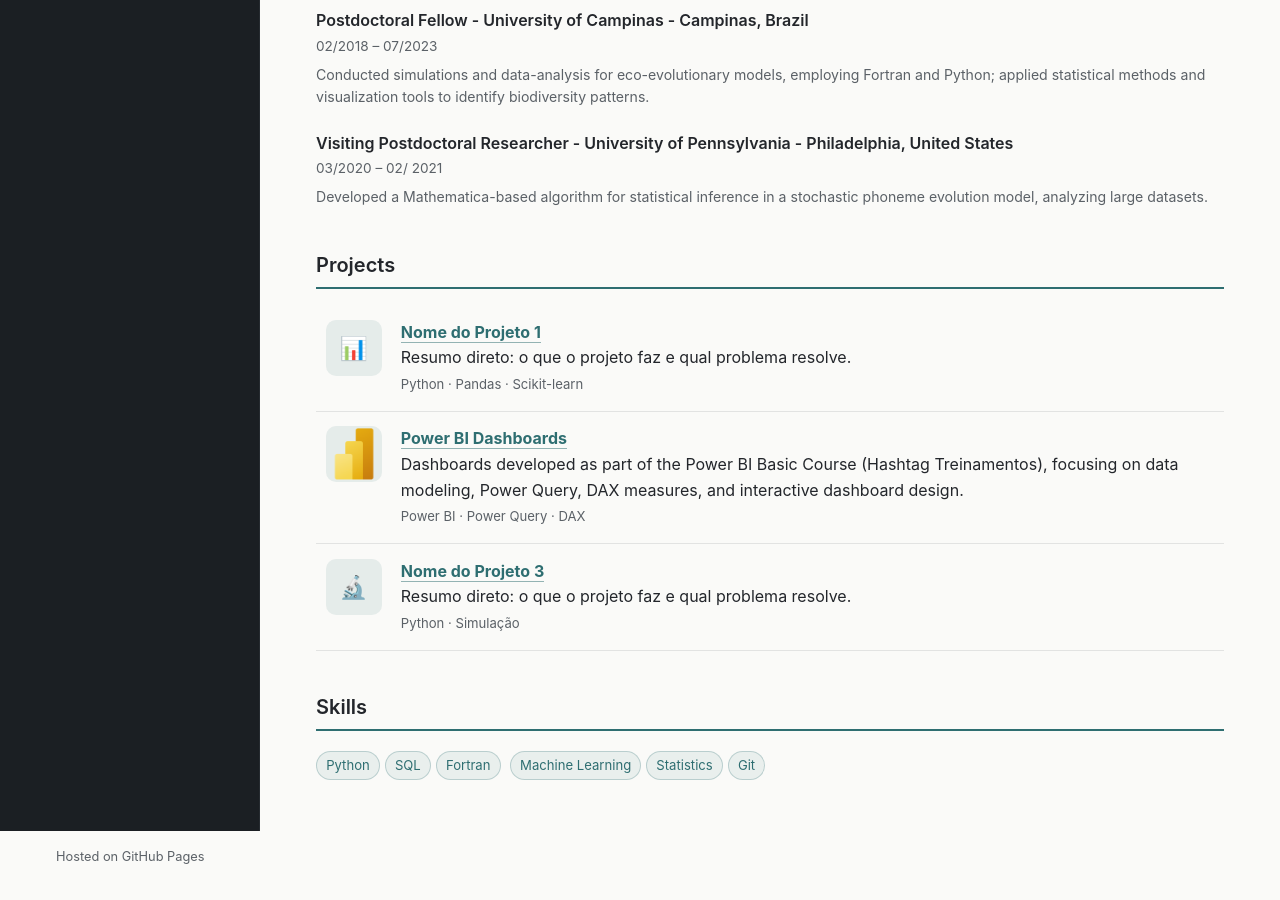
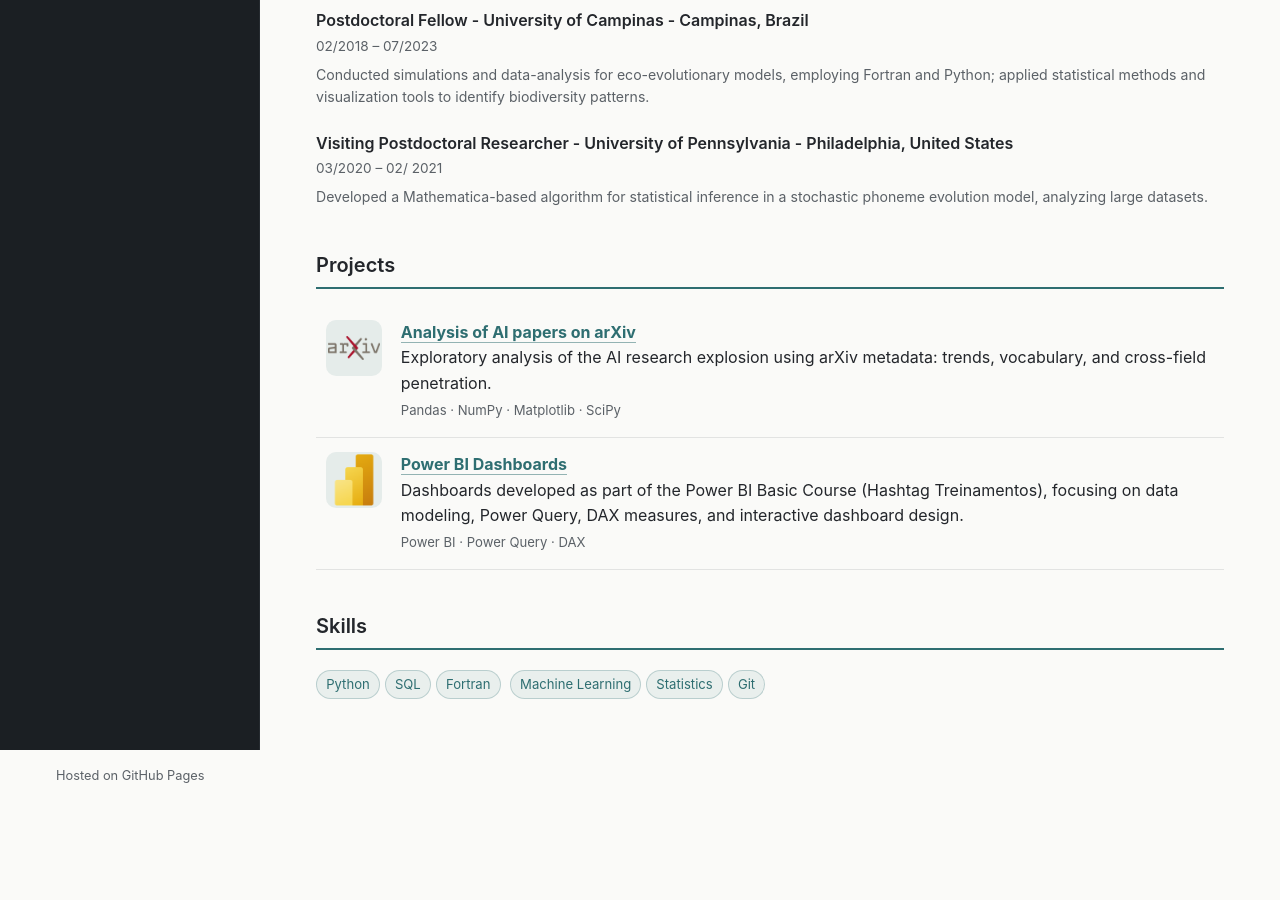
Before and after one commit to deborapr/deborapr.github.io, a Jekyll site: the page index.html, which Jekyll copies as it is, in a window 1280 px wide and 900 px high, scrolled down 695 px. Built offline with Jekyll 4.4.1, drawn with Linux system fonts in a browser that asks for light colours; after the commit the page ends 1514 px from its top, so only the background shows below that.

Commit message:
Revise project details and clean up HTML
Updated project links and descriptions in the projects table. Removed a commented-out project row.

```diff
--- a/index.html
+++ b/index.html
@@ -245,14 +245,16 @@
 
       <h2>Projects</h2>
       <table class="project-table">
+
         <tr>
-          <td class="icon-cell"><div class="icon-box">📊</div></td>
+          <td class="icon-cell"><div class="icon-box"><img src="/assets/arxiv-logo.png" alt="arxiv logo"></div></td>
           <td>
-            <strong><a href="#">Nome do Projeto 1</a></strong><br>
-            Resumo direto: o que o projeto faz e qual problema resolve.<br>
-            <span class="tech">Python · Pandas · Scikit-learn</span>
+            <strong><a href="https://https://github.com/deborapr/arxiv-ai-analysis">Analysis of AI papers on arXiv</a></strong><br>
+            Exploratory analysis of the AI research explosion using arXiv metadata: trends, vocabulary, and cross-field penetration.<br>
+            <span class="tech">Pandas · NumPy · Matplotlib · SciPy </span>
           </td>
         </tr>
+
         <tr>
           <td class="icon-cell"><div class="icon-box"><img src="/assets/powerbi.png" alt="Power BI"></div></td>
           <td>
@@ -261,14 +263,16 @@
             <span class="tech">Power BI · Power Query · DAX </span>
           </td>
         </tr>
-        <tr>
+
+        <!-- <tr>
           <td class="icon-cell"><div class="icon-box">🔬</div></td>
           <td>
             <strong><a href="#">Nome do Projeto 3</a></strong><br>
             Resumo direto: o que o projeto faz e qual problema resolve.<br>
             <span class="tech">Python · Simulação</span>
           </td>
-        </tr>
+        </tr> -->
+
       </table>
 
       <h2>Skills</h2>
```
